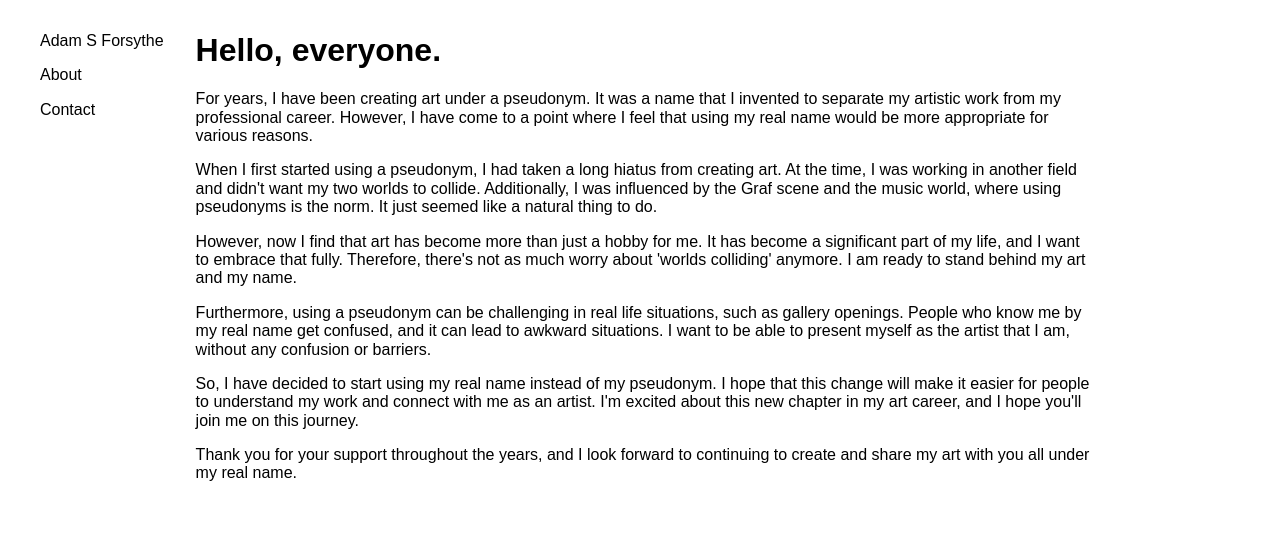
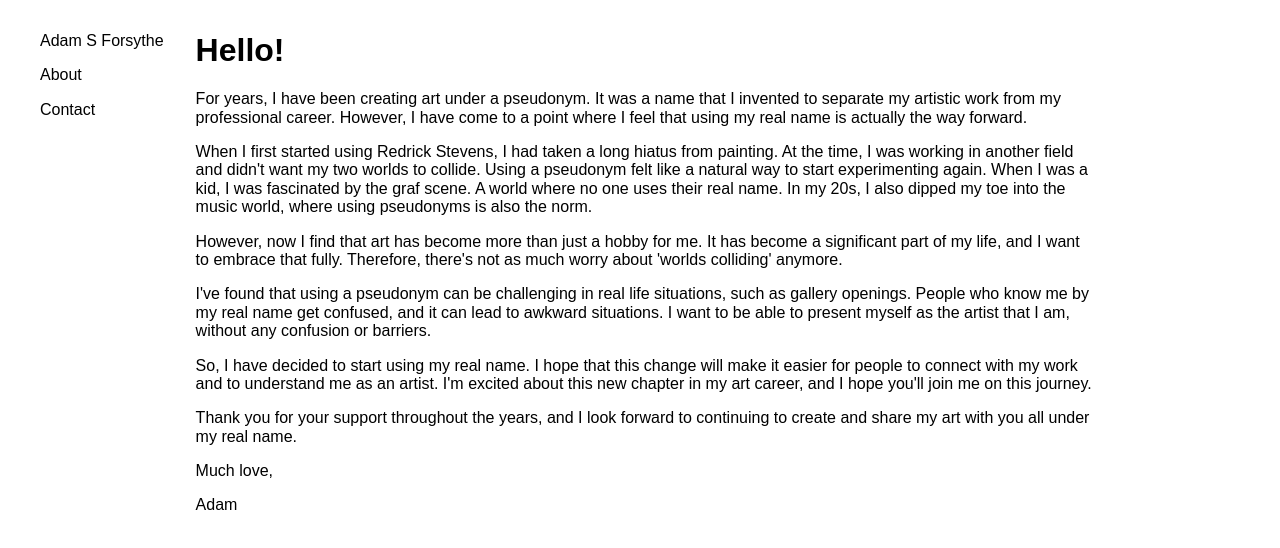
Before and after one commit to adamswamptooth/adamswamptooth.github.io, a plain HTML site: page name.html in a window 1280 px wide. Drawn offline with nearby package versions, Linux system fonts and the light colour scheme.

Commit message:
some changes to name change statement

```diff
--- a/name.html
+++ b/name.html
@@ -30,24 +30,30 @@
     </header>
 
     <main style="width: auto;">
-        <h1 style="margin-top: 0;">Hello, everyone.</h1>
+        <h1 style="margin-top: 0;">Hello!</h1>
         <p>
-             For years, I have been creating art under a pseudonym. It was a name that I invented to separate my artistic work from my professional career. However, I have come to a point where I feel that using my real name would be more appropriate for various reasons.
+            For years, I have been creating art under a pseudonym. It was a name that I invented to separate my artistic work from my professional career. However, I have come to a point where I feel that using my real name is actually the way forward.
         </p>
         <p>
-            When I first started using a pseudonym, I had taken a long hiatus from creating art. At the time, I was working in another field and didn't want my two worlds to collide. Additionally, I was influenced by the Graf scene and the music world, where using pseudonyms is the norm. It just seemed like a natural thing to do.
+            When I first started using Redrick Stevens, I had taken a long hiatus from painting. At the time, I was working in another field and didn't want my two worlds to collide. Using a pseudonym felt like a natural way to start experimenting again. When I was a kid, I was fascinated by the graf scene. A world where no one uses their real name. In my 20s, I also dipped my toe into the music world, where using pseudonyms is also the norm.
         </p>
         <p>
-            However, now I find that art has become more than just a hobby for me. It has become a significant part of my life, and I want to embrace that fully. Therefore, there's not as much worry about 'worlds colliding' anymore. I am ready to stand behind my art and my name.
+            However, now I find that art has become more than just a hobby for me. It has become a significant part of my life, and I want to embrace that fully. Therefore, there's not as much worry about 'worlds colliding' anymore.
         </p>
         <p>
-            Furthermore, using a pseudonym can be challenging in real life situations, such as gallery openings. People who know me by my real name get confused, and it can lead to awkward situations. I want to be able to present myself as the artist that I am, without any confusion or barriers.
+            I've found that using a pseudonym can be challenging in real life situations, such as gallery openings. People who know me by my real name get confused, and it can lead to awkward situations. I want to be able to present myself as the artist that I am, without any confusion or barriers.
         </p>
         <p>
-            So, I have decided to start using my real name instead of my pseudonym. I hope that this change will make it easier for people to understand my work and connect with me as an artist. I'm excited about this new chapter in my art career, and I hope you'll join me on this journey.
+            So, I have decided to start using my real name. I hope that this change will make it easier for people to connect with my work and to understand me as an artist. I'm excited about this new chapter in my art career, and I hope you'll join me on this journey.
         </p>
         <p>
             Thank you for your support throughout the years, and I look forward to continuing to create and share my art with you all under my real name.
+        </p>
+        <p>
+            Much love,
+        </p>
+        <p>
+            Adam
         </p>
     </main>
 
```
